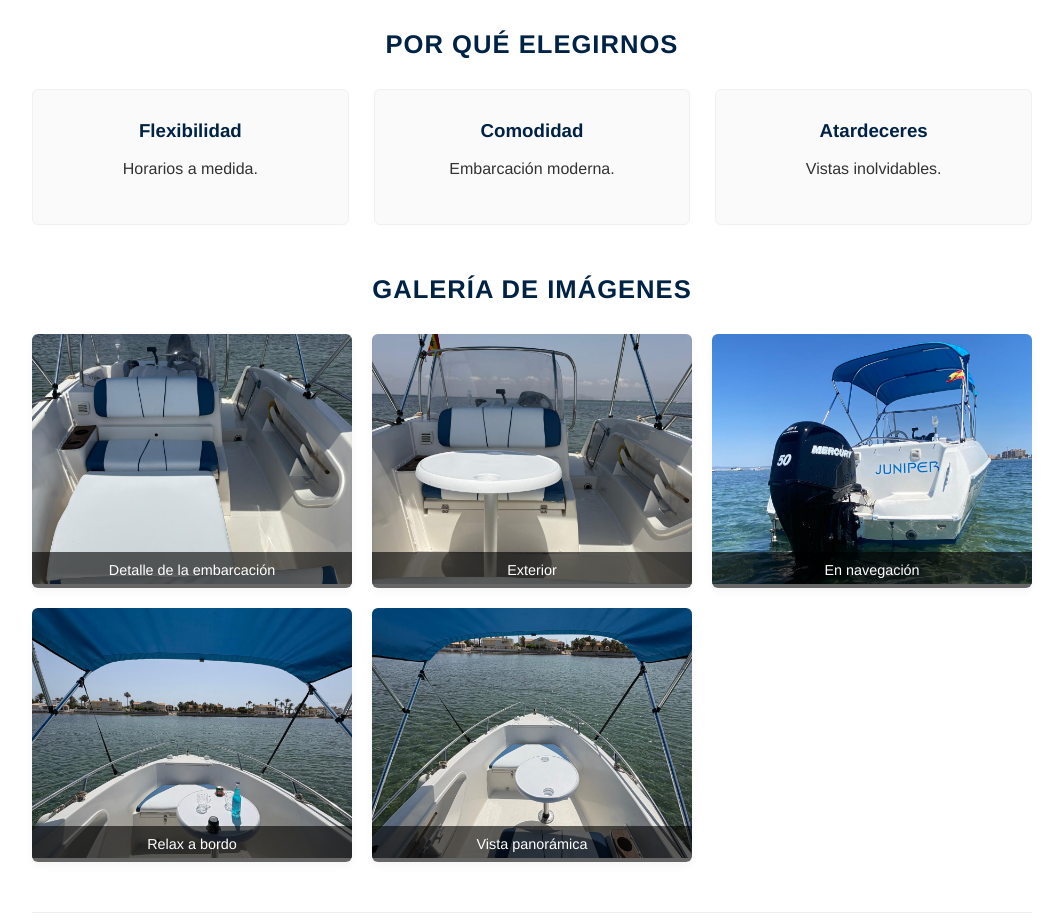
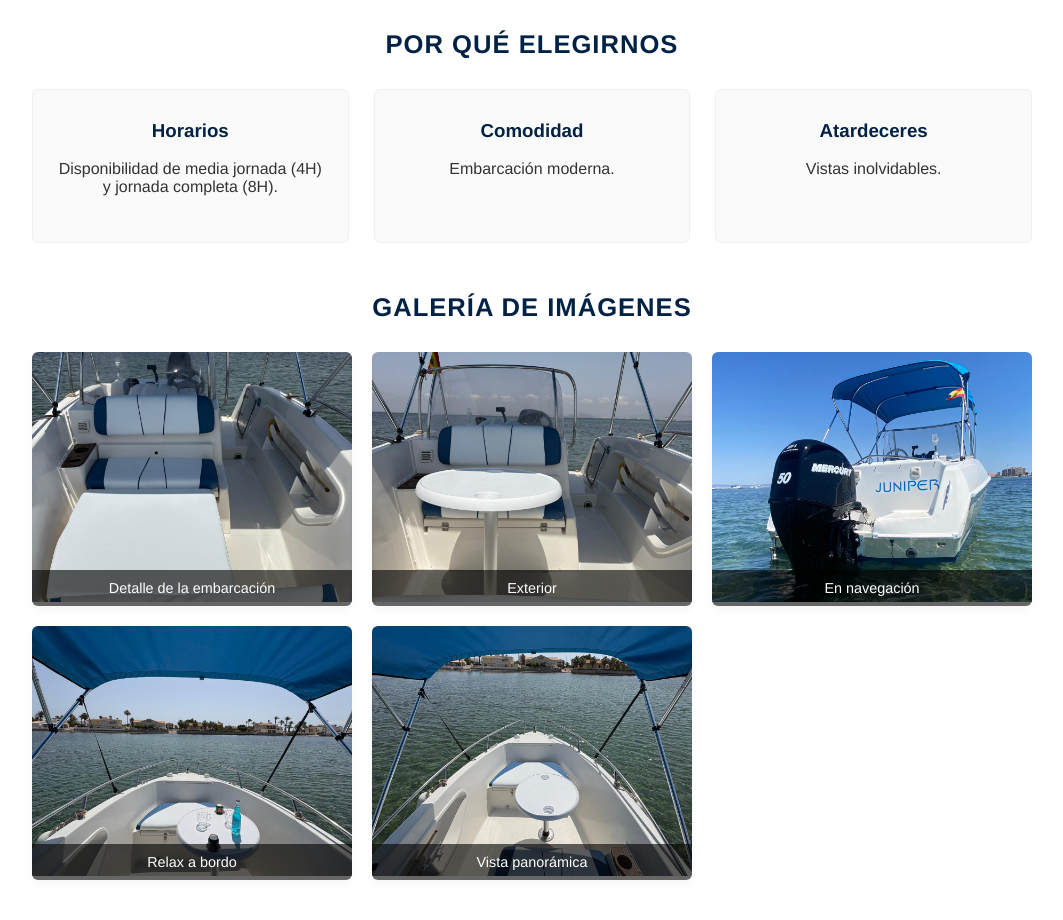
Before and after one commit to elelorgri/alquiler-barco, a plain HTML site: page index.html in a window 1280 px wide. Shown: the part 880-1800 px from the top of the page, without its empty margins (108-1171 px from the left). Drawn offline with Linux system fonts and the light colour scheme.

Commit message:
Update index.html

```diff
--- a/index.html
+++ b/index.html
@@ -208,8 +208,8 @@
         <h2 id="experiencia" class="section-title">Por qué elegirnos</h2>
         <div class="details-grid" style="grid-template-columns: repeat(auto-fit, minmax(200px, 1fr));">
             <div class="details-item">
-                <h3>Flexibilidad</h3>
-                <p>Horarios a medida.</p>
+                <h3>Horarios</h3>
+                <p>Disponibilidad de media jornada (4H) y jornada completa (8H).</p>
             </div>
             <div class="details-item">
                 <h3>Comodidad</h3>
```
